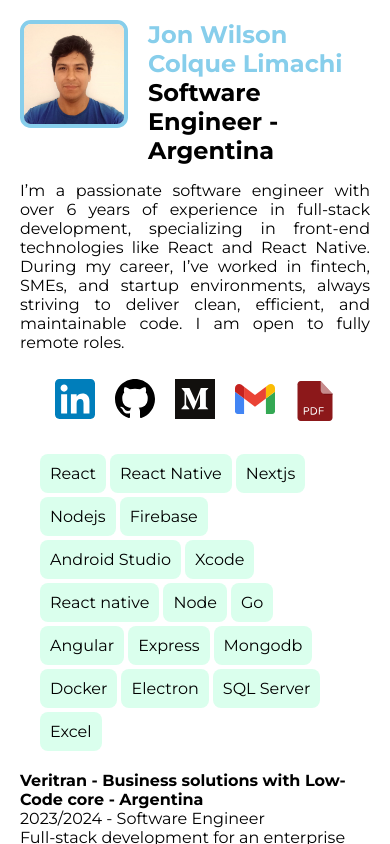
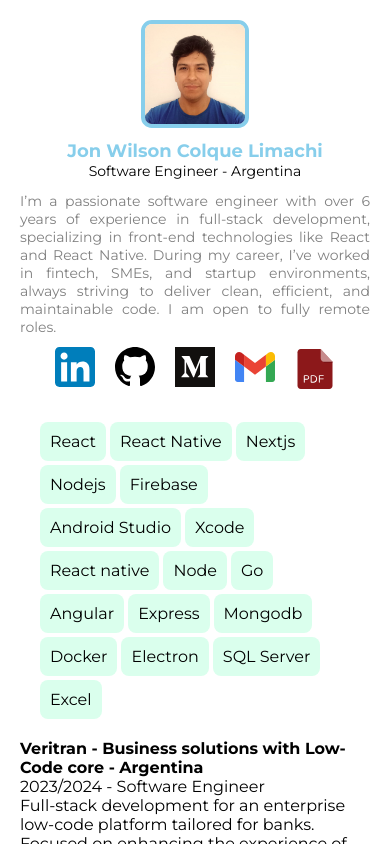
Before and after one commit to joncolque/myresume, a Next.js app: page / in a window 390 px wide. Shown: the top 844 px of the page. Built offline with nearby package versions, Linux system fonts and the light colour scheme; what @react-pdf/renderer would draw is missing.

Commit message:
Fix Header responsive

```diff
--- a/app/drivers/components/ProfilePicture.tsx
+++ b/app/drivers/components/ProfilePicture.tsx
@@ -23,18 +23,7 @@
 
 const ImageContainer = styled.img`
     border-radius: 10%;
-    width: 200px;
-    height: 200px;
-    margin-right: 20px;
+    width: 100px;
+    height: 100px;
     border:4px solid var(--primary);
-
-    @media only screen and (max-width: 768px) {
-        width: 100px;
-        height: 100px;
-  }
-
-    @media only screen and (min-width: 769px) {
-        width: 200px;
-        height: 200px;
-    }
 `
--- a/app/drivers/components/ProfileUser.style.tsx
+++ /dev/null
@@ -1,25 +0,0 @@
-import styled from "styled-components";
-
-export const Title = styled.h1`
-  margin: 0;
-  color: var(--primary);
-
-  @media only screen and (max-width: 768px) {
-    font-size:  var(--md);
-  }
-
-  @media only screen and (min-width: 769px) {
-    font-size:  var(--lg);
-  }
-`;
-
-export const Subtitle = styled.h2`
-  margin: 0;
-  @media only screen and (max-width: 768px) {
-    font-size:  var(--md);
-  }
-
-  @media only screen and (min-width: 769px) {
-    font-size:  var(--lg);
-  }
-`;
--- a/app/drivers/components/ProfileUser.tsx
+++ b/app/drivers/components/ProfileUser.tsx
@@ -1,7 +1,5 @@
 import { styled } from "styled-components";
 import { Resume } from "../../../core/entities/Resume";
-import { AboutMeWeb } from "./headPage/AboutMe";
-import { Subtitle, Title } from "./ProfileUser.style";
 
 interface Props {
   resume: Resume
@@ -14,12 +12,24 @@
   <Subtitle data-test={'subtitle-profession'}>
     {resume.profession}
   </Subtitle>
-  <AboutMeWeb data-test={'p-aboutme'}>
-    {resume.aboutme}
-  </AboutMeWeb>
+
 </ProfileUserContainer>
 
 const ProfileUserContainer = styled.div`
   display: flex;
   flex-direction: column;
+  @media (max-width: 800px) {
+    align-items: center;
+  }
 `
+
+const Title = styled.div`
+  font-size: 18px;
+  font-weight: 600;
+  color: var(--primary);
+  white-space: nowrap;
+`
+
+const Subtitle = styled.div`
+  font-size: 14px;
+`
--- a/app/drivers/components/headPage/AboutMe.tsx
+++ /dev/null
@@ -1,25 +0,0 @@
-import styled from "styled-components"
-
-export const AboutMeWeb = styled.p`
-  font-size: var(--md);
-  text-align: justify;
-  @media only screen and (max-width: 768px) {
-    display: none;
-  }
-
-  @media only screen and (min-width: 769px) {
-
-  }
-`
-
-export const AboutMePhone = styled.p`
-  font-size: var(--sm);
-  text-align: justify;
-  @media only screen and (max-width: 768px) {
-
-  }
-
-  @media only screen and (min-width: 769px) {
-    display: none;
-  }
-`
--- a/pages/index.tsx
+++ b/pages/index.tsx
@@ -10,7 +10,6 @@
 import { Resume } from '../core/entities/Resume'
 import { Tags } from '../app/drivers/components/tags/Tags'
 import styled from 'styled-components'
-import { AboutMePhone } from '../app/drivers/components/headPage/AboutMe'
 
 const lastUpdated = 'Last updated: 28 NOV 2023.';
 const footerText = `This page is a proof of concept built with React on Next.js using: Clean architecture, semantic HTML and CSS, custom domain, AWS Amplify, AWS Route 53, and will be modified to test several concepts.`;
@@ -31,13 +30,15 @@
     <HeadPage />
     {resume && (
       <MainContainer>
-        <ProfileContainer>
-          <ProfilePicture src={srcProfilePicture} />
-          <ProfileUser resume={resume} />
-        </ProfileContainer>
-        <AboutMePhone data-test={'p-aboutme'}>
-          {resume.aboutme}
-        </AboutMePhone>
+        <UserContainer>
+          <ProfileContainer>
+            <ProfilePicture src={srcProfilePicture} />
+            <ProfileUser resume={resume} />
+          </ProfileContainer>
+          <AboutMe data-test={'p-aboutme'}>
+            {resume.aboutme}
+          </AboutMe>
+        </UserContainer>
         <SocialMedia resume={resume} />
       </MainContainer>
     )}
@@ -81,13 +82,29 @@
   margin: 20px
 `
 
+const UserContainer = styled.div`
+  display: flex;
+  flex-direction: row;
+  gap: 12px;
+  max-width: 1200px;
+  align-items: center;
+  @media (max-width: 800px) {
+    flex-direction: column;
+  }
+`
+
 const ProfileContainer = styled.div`
   display: flex;
   flex-direction: row;
+  gap: 12px;
+  align-items: center;
+  @media (max-width: 800px) {
+    flex-direction: column;
+  }
 `
 
-const PictureUserContainer = styled.div`
-  display: flex;
-  flex-direction: row;
-  align-items: center;
+const AboutMe = styled.div`
+  font-size: 14px;
+  color: gray;
+  text-align: justify;
 `
```
